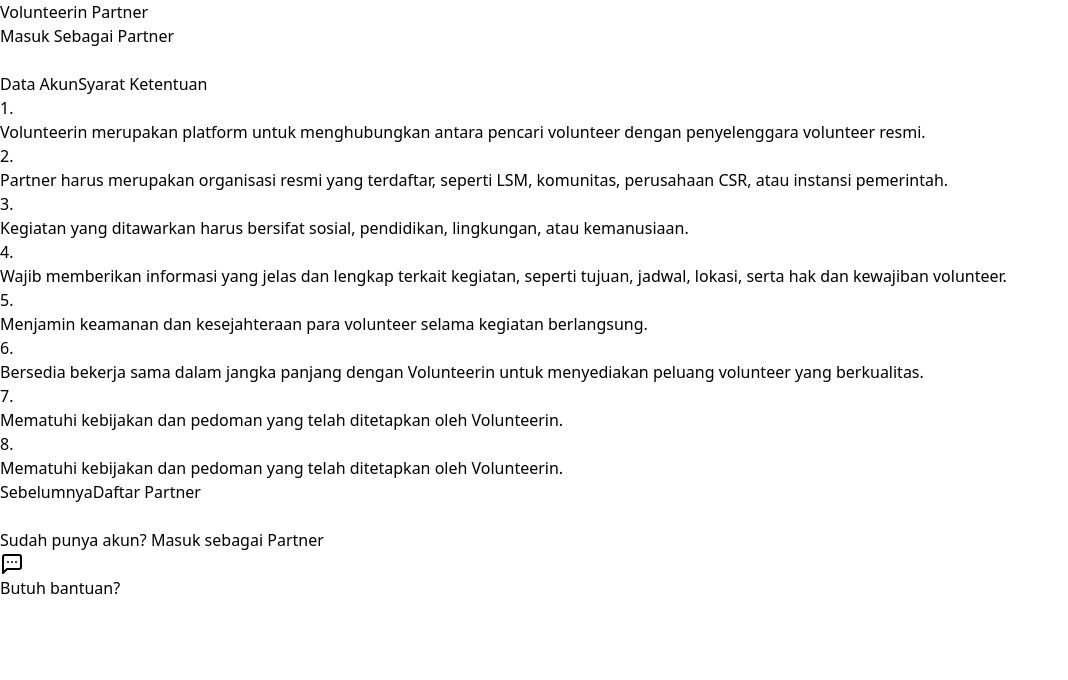
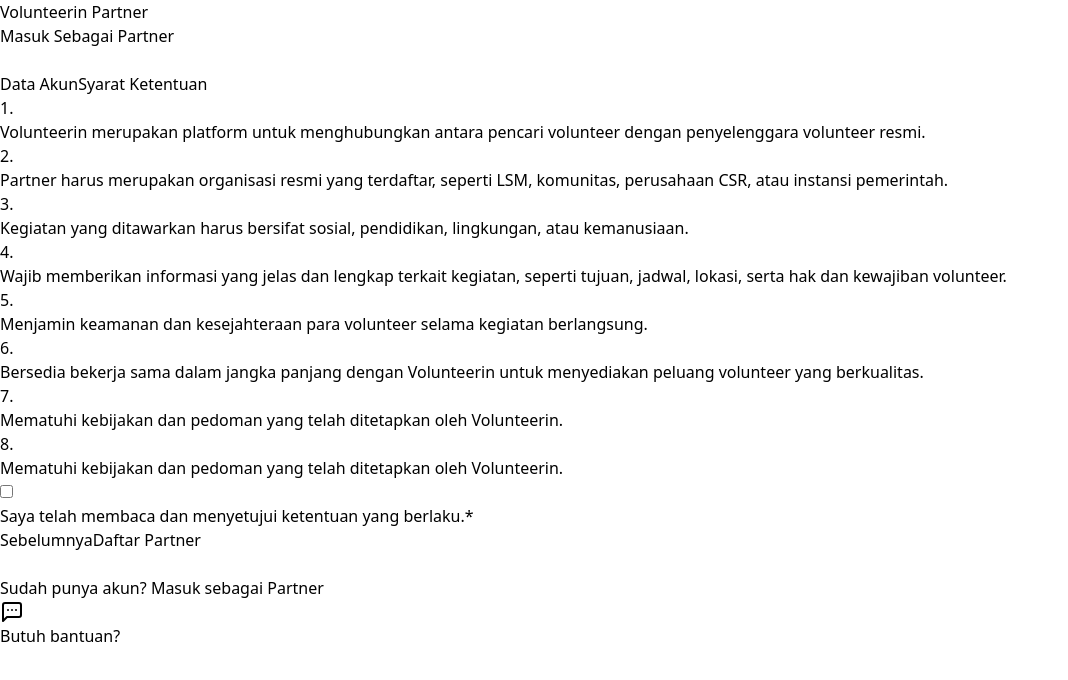
Before and after one commit to Dari-Hati-Mencari-Solusi/React-Volunteerin, a React (Vite) app: page /register-partner in a window 1280 px wide. Both pictures are taken after typing "Sample", "name@example.com", "Sample123", "Sample123", "Sample" into the empty fields and a click on the button "Selanjutnya". Shown: the top 680 px of the page, without its empty margins (0-1068 px from the left). Built offline with nearby package versions, Linux system fonts and the light colour scheme; some icons are missing.

Commit message:
feat: add checkbox in register partner

```diff
--- a/src/components/Fragments/VolunteerinRequirements.jsx
+++ b/src/components/Fragments/VolunteerinRequirements.jsx
@@ -60,6 +60,11 @@ const VolunteerinRequirements = ({ setIsLogin, handleNext }) => {
         </div>
       </div>
 
+      <div className='flex items-center gap-4'>
+        <input type="checkbox" className="w-6 h-6 text-blue-600 focus:ring-blue-500 border-gray-300 rounded" />
+        <p className='text-md font-medium'>Saya telah membaca dan menyetujui ketentuan yang berlaku.<span className='text-red-600' >*</span></p>
+      </div>
+
       <div className="flex justify-between py-6 gap-2">
         <button
           onClick={handlePrevious}
```
